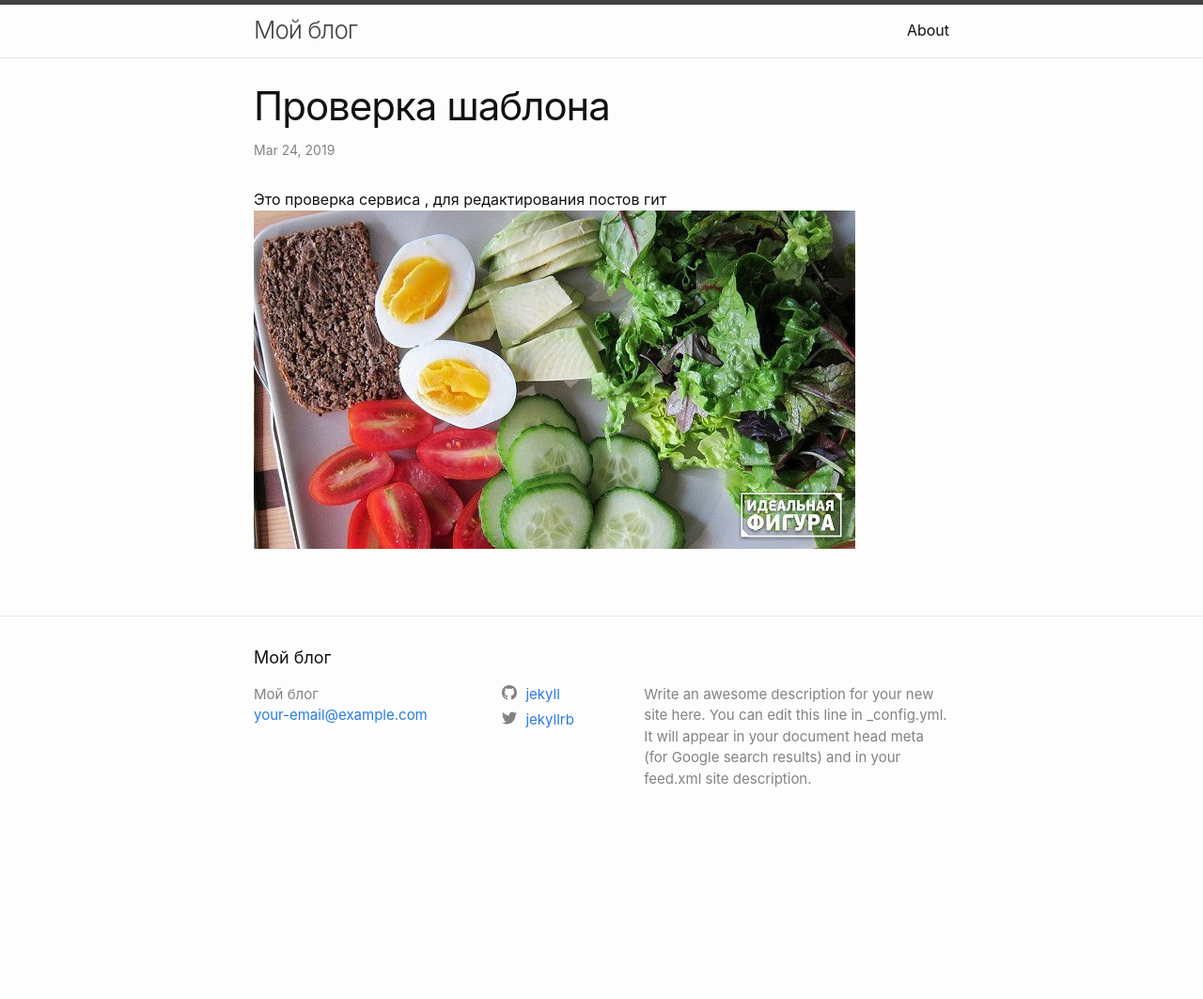
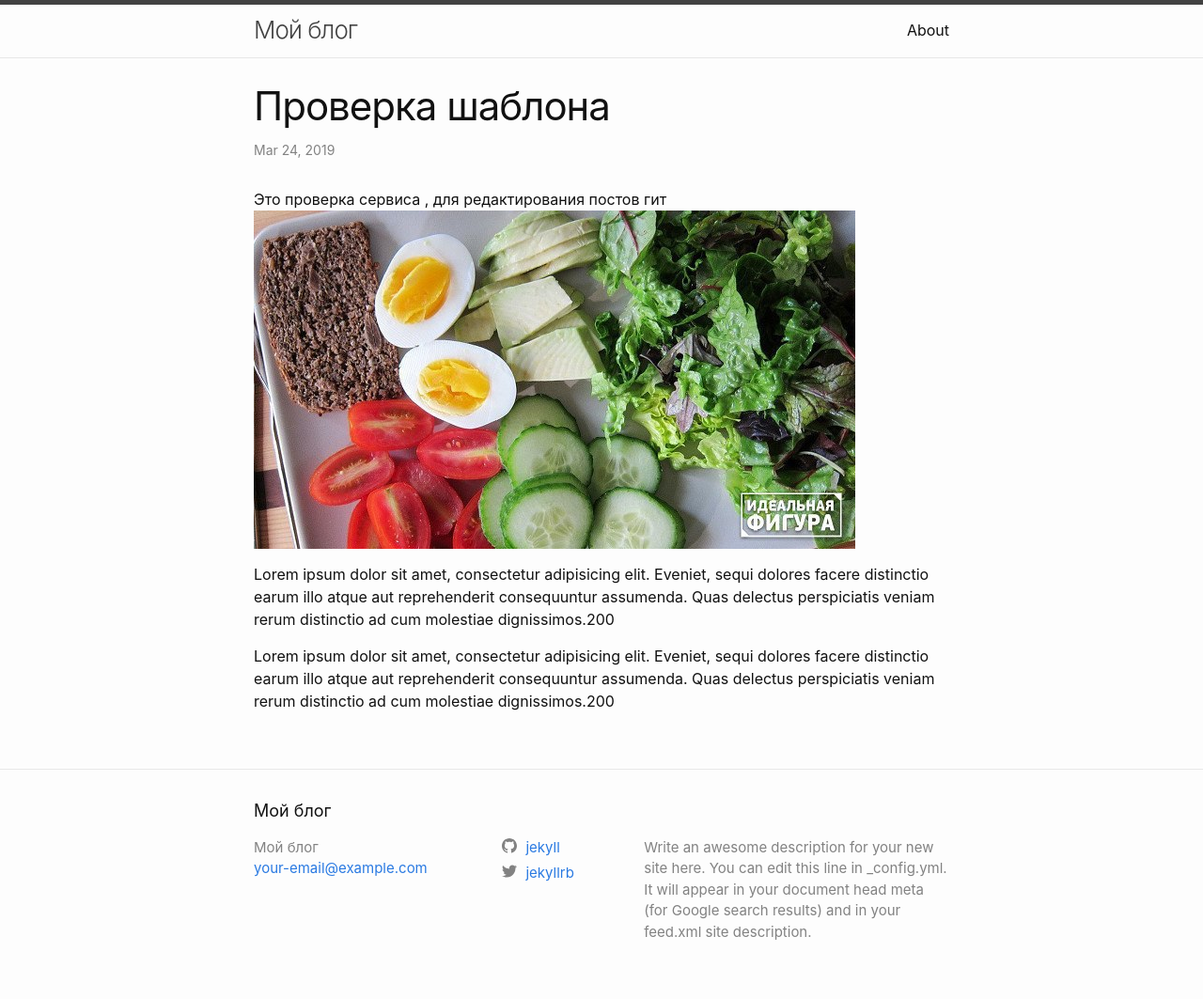
Before and after one commit to Alchenko/Alchenko.github.io, a Jekyll site: the page built from _posts/2019-03-24-welcome-to-jekyll.markdown, in a window 1280 px wide. Shown: the whole page at 94% size. Built offline with Jekyll 4.4.1, drawn with Linux system fonts in a browser that asks for light colours; before the commit the page ends 900 px from its top, so only the background shows below that.

Commit message:
Update 2019-03-24-welcome-to-jekyll.markdown

```diff
--- a/_posts/2019-03-24-welcome-to-jekyll.markdown
+++ b/_posts/2019-03-24-welcome-to-jekyll.markdown
@@ -8,3 +8,5 @@ published: true
 ---
 Это проверка сервиса , для редактирования постов гит
 ![Картинка](/images/q.jpg)
+<p>Lorem ipsum dolor sit amet, consectetur adipisicing elit. Eveniet, sequi dolores facere distinctio earum illo atque aut reprehenderit consequuntur assumenda. Quas delectus perspiciatis veniam rerum distinctio ad cum molestiae dignissimos.200</p>
+<p>Lorem ipsum dolor sit amet, consectetur adipisicing elit. Eveniet, sequi dolores facere distinctio earum illo atque aut reprehenderit consequuntur assumenda. Quas delectus perspiciatis veniam rerum distinctio ad cum molestiae dignissimos.200</p>
```
